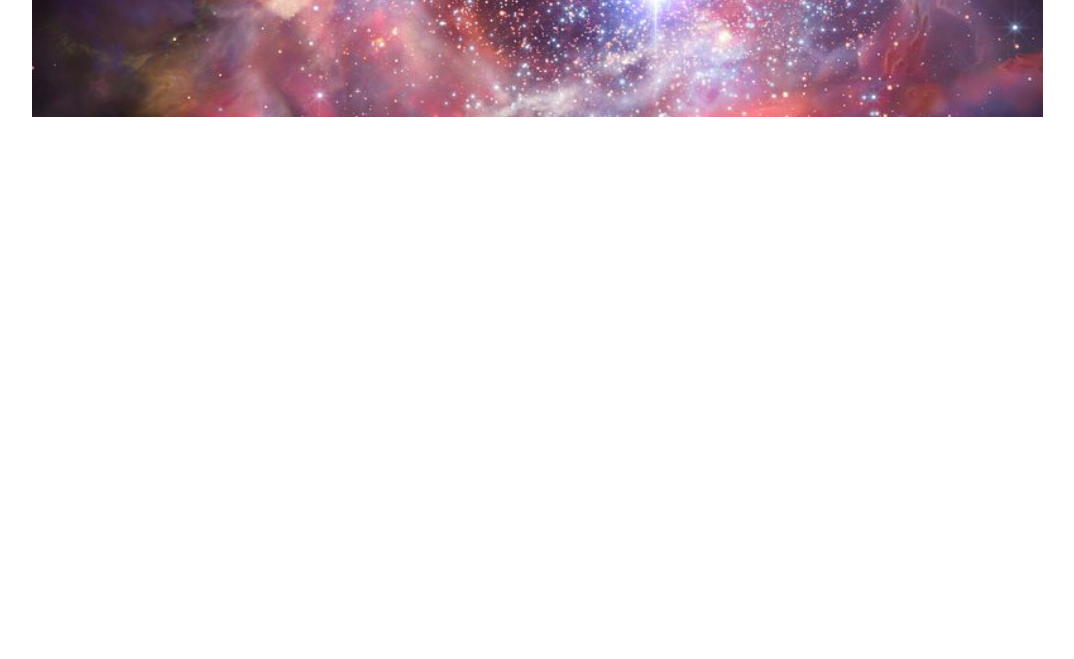
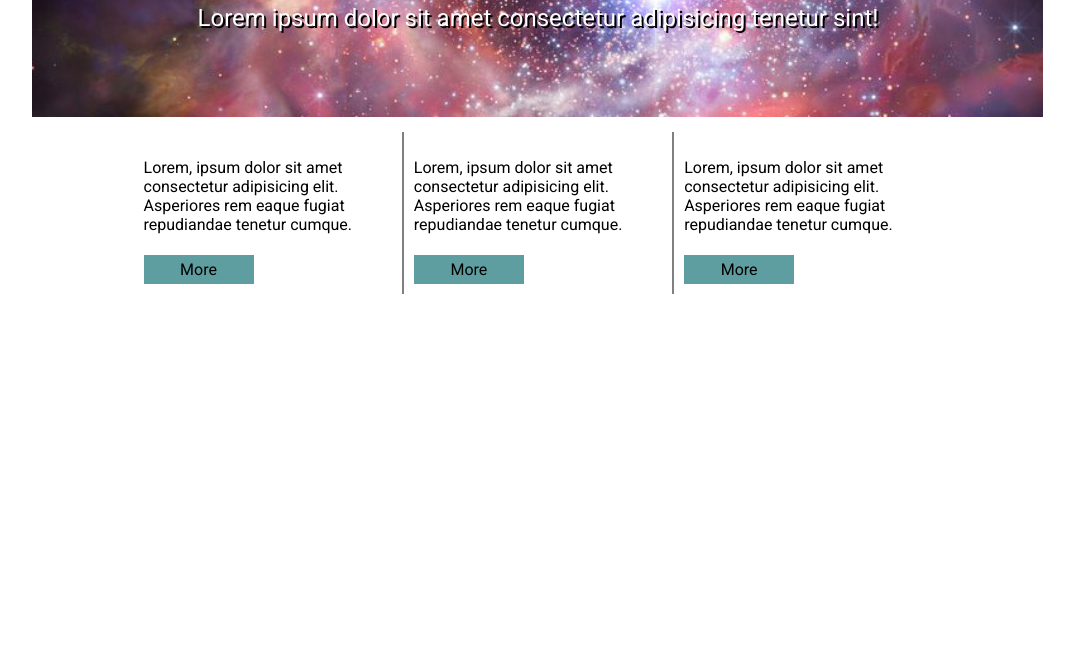
Before and after one commit to ralucabotezatu/Practica-Front-End-Wantsome, a plain HTML site: page Saptamana 4/curs/practica clasa/index.html in a window 1280 px wide. Shown: the part 141-800 px from the top of the page, without its empty margins (102-1176 px from the left). Drawn offline with Linux system fonts and the light colour scheme.

Commit message:
Part 2 of homework css saptamana 4

```diff
--- a/Saptamana 4/curs/practica clasa/index.html
+++ b/Saptamana 4/curs/practica clasa/index.html
@@ -4,14 +4,14 @@
 <head>
     <title>Welcome to Theory</title>
     <link href="https://fonts.googleapis.com/css?family=Roboto&display=swap" rel="stylesheet">
-    <link rel="stylesheet" href="style.css">
+    <link rel="stylesheet" href="./style.css">
 
 </head>
 
 <body>
     <div class="main-container">
         <header>
-            <a class="logo" href="google.com">Theory</a>
+            <a class="logo" href="https://google.com">Theory</a>
             <nav>
                 <ul>
                     <li>Home</li>
@@ -21,8 +21,33 @@
             </nav>
             <h1>Welcome to Theory</h1>
             <h2>Lorem ipsum dolor sit amet consectetur adipisicing tenetur sint!</h2>
+        </header>
+        <section class="first-section">
 
-        </header>
+            <div class="paragraphs">
+                <p>Lorem, ipsum dolor sit amet consectetur adipisicing elit. Asperiores rem eaque fugiat repudiandae
+                    tenetur
+                    cumque.
+                </p>
+                <a href="https://google.com">More</a>
+            </div>
+            <div class="paragraphs">
+                <p>Lorem, ipsum dolor sit amet consectetur adipisicing elit. Asperiores rem eaque fugiat repudiandae
+                    tenetur
+                    cumque.
+                </p>
+                <a href="https://google.com">More</a>
+            </div>
+            <div class="paragraphs">
+                <p>Lorem, ipsum dolor sit amet consectetur adipisicing elit. Asperiores rem eaque fugiat repudiandae
+                    tenetur
+                    cumque.
+                </p>
+                <a href="https://google.com">More</a>
+            </div>
+        </section>
+
+
     </div>
 </body>
 
--- a/Saptamana 4/curs/practica clasa/style.scss
+++ b/Saptamana 4/curs/practica clasa/style.scss
@@ -1,59 +1,89 @@
-$background-color: violet;
-$font-family-roboto: 'Roboto', sans-serif;
+$font-family-roboto: "Roboto", sans-serif;
+$padding-small: 10px;
+$padding-medium: 20px;
+$padding-large: 30px;
 
-body{
+ //create a mixin
+@mixin smth($style, $size) {
+    font-style: $style;
+    font-size: $size;
+}
+
+body {
   text-align: center;
   font-family: $font-family-roboto;
-
 }
 
-.main-container{
+.main-container {
   margin: 0 auto;
   text-align: left;
   width: 80%;
 }
 
-header{
-    background-image: url('./galaxy.jpg');
+header {
+  background-image: url("./galaxy.jpg");
   background-repeat: no-repeat;
   background-size: 100% 100%;
   height: 250px;
   color: white;
   text-shadow: 2px 2px black;
 
-    h1, h2 {
+  h1,
+  h2 {
     text-align: center;
   }
-    h1{
-        font-size: 30px;
-        font-style: italic;
+  h1 {
+    @include smth('italic', '30px');
     font-weight: 300;
     padding: 0;
     margin: 0;
   }
-    .logo{
-
+  .logo {
     display: inline-block;
     padding: 30px;
     color: white;
     text-decoration: none;
   }
-    nav{
-
-        float:right;
+  nav {
+    float: right;
     padding: 0 20px 0 20px;
 
-        li{
+    li {
       list-style: none;
-            // display: inline-block;
       float: left;
       padding: 10px;
-
     }
   }
-    h2{
-        font-size: 8px;
+  h2 {
     font-weight: 100;
-        font-style: italic;
+    @include smth('italic', '8px');
   }
 }
+
+.first-section {
+  margin: 15px auto;
+  text-align: left;
+  width: 80%;
+  display: flex;
+  flex-direction: row;
+
+  a {
+    display: inline-block;
+    padding: 5px;
+    width: 100px;
+    margin-top: 5px;
+    text-decoration: none;
+    color: black;
+    background-color: cadetblue;
+    text-align: center;
+  }
+
+  .paragraphs {
+    border-right: 2px solid grey;
+    padding: 10px;
+  }
+
+  div:last-child {
+    border-right: 0px;
+  }
+}
```
Also changed, not shown: Saptamana 4/curs/practica clasa/style.css, 1 other file. Lines whose indentation alone changed are shown as unchanged.
